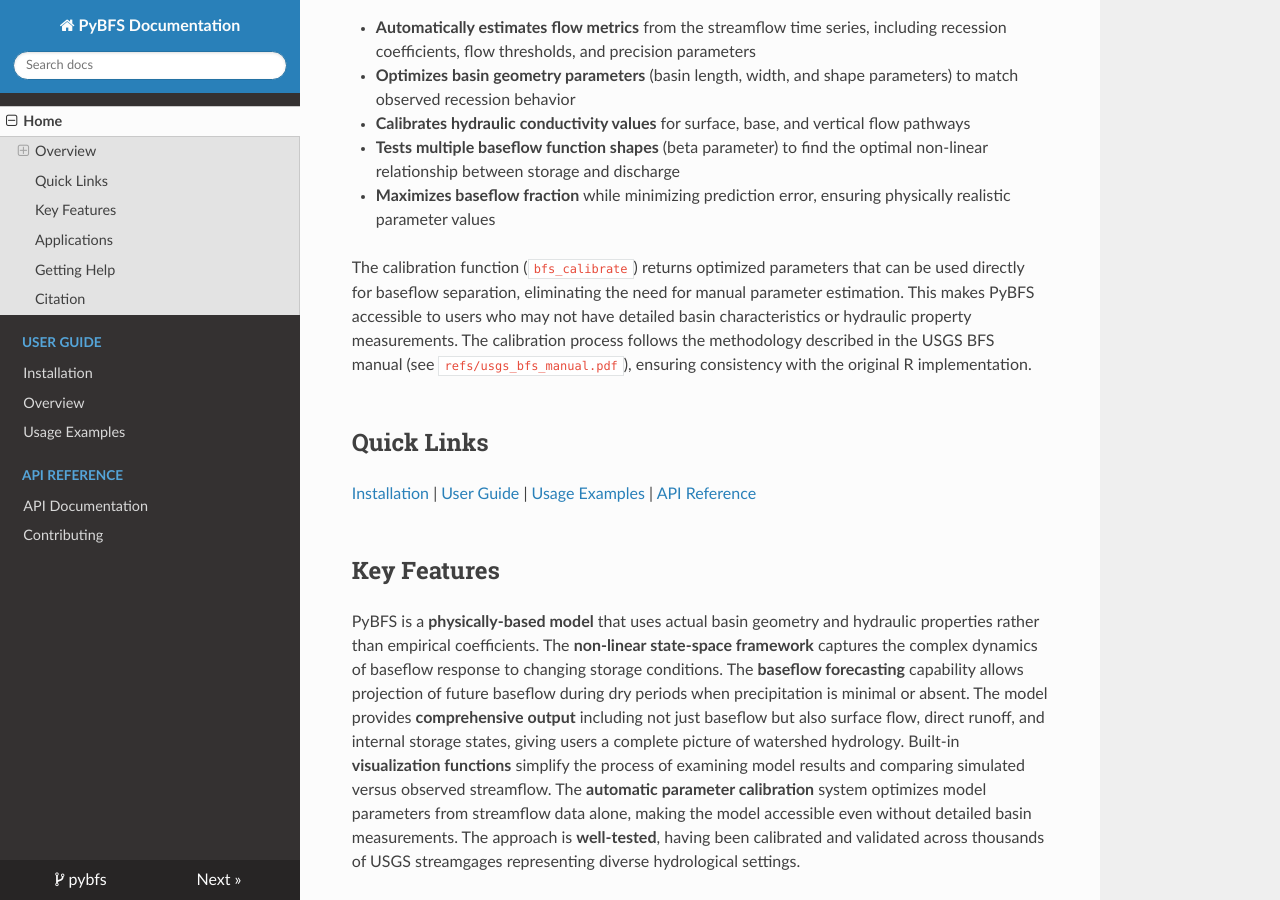
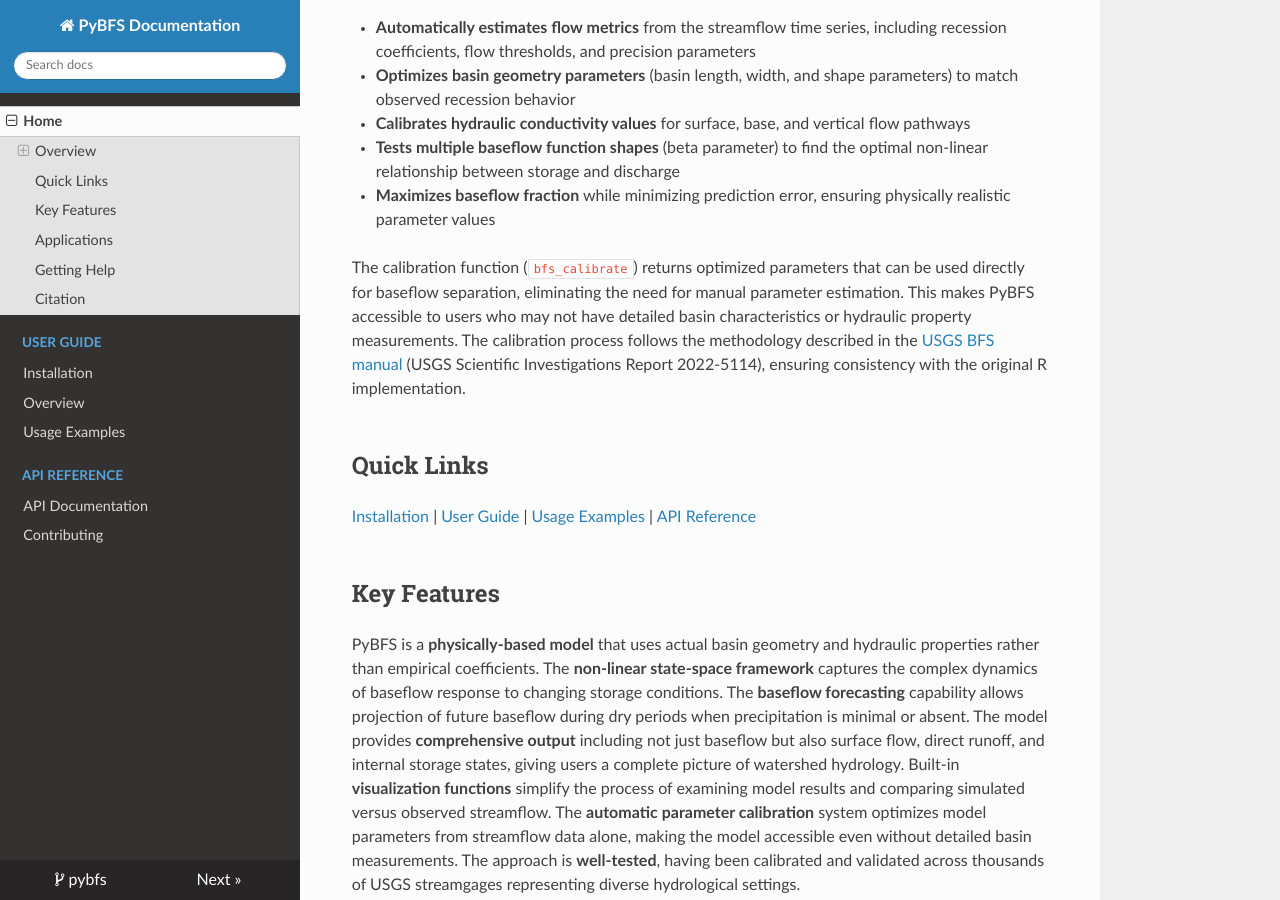
Before and after one commit to BYU-Hydroinformatics/pybfs, an MkDocs documentation site: the page built from docs/index.md, in a window 1280 px wide and 900 px high, scrolled down 3952 px. Built offline with MkDocs 1.6.1, drawn with Linux system fonts in a browser that asks for light colours; nearby versions of some CDN libraries.

Commit message:
Point docs at the USGS BFS manual DOI
The three references to refs/usgs_bfs_manual.pdf broke when that file
was removed. Link to https://doi.org/10.3133/sir20225114 instead
(USGS Scientific Investigations Report 2022-5114, the same document).

Co-Authored-By: Claude Opus 5 (1M context) <noreply@anthropic.com>
Claude-Session: https://claude.ai/code/session_01UqGM8cYkvk8AzeSvhqaNeU

```diff
--- a/docs/index.md
+++ b/docs/index.md
@@ -50,7 +50,7 @@ PyBFS includes a comprehensive calibration system that automatically optimizes m
 - **Tests multiple baseflow function shapes** (beta parameter) to find the optimal non-linear relationship between storage and discharge
 - **Maximizes baseflow fraction** while minimizing prediction error, ensuring physically realistic parameter values
 
-The calibration function (`bfs_calibrate`) returns optimized parameters that can be used directly for baseflow separation, eliminating the need for manual parameter estimation. This makes PyBFS accessible to users who may not have detailed basin characteristics or hydraulic property measurements. The calibration process follows the methodology described in the USGS BFS manual (see `refs/usgs_bfs_manual.pdf`), ensuring consistency with the original R implementation.
+The calibration function (`bfs_calibrate`) returns optimized parameters that can be used directly for baseflow separation, eliminating the need for manual parameter estimation. This makes PyBFS accessible to users who may not have detailed basin characteristics or hydraulic property measurements. The calibration process follows the methodology described in the [USGS BFS manual](https://doi.org/10.3133/sir20225114) (USGS Scientific Investigations Report 2022-5114), ensuring consistency with the original R implementation.
 
 ## Quick Links
 
```
Also changed, not shown: docs/user-guide/examples.md (+1 -1 lines), docs/user-guide/overview.md (+1 -1 lines).
